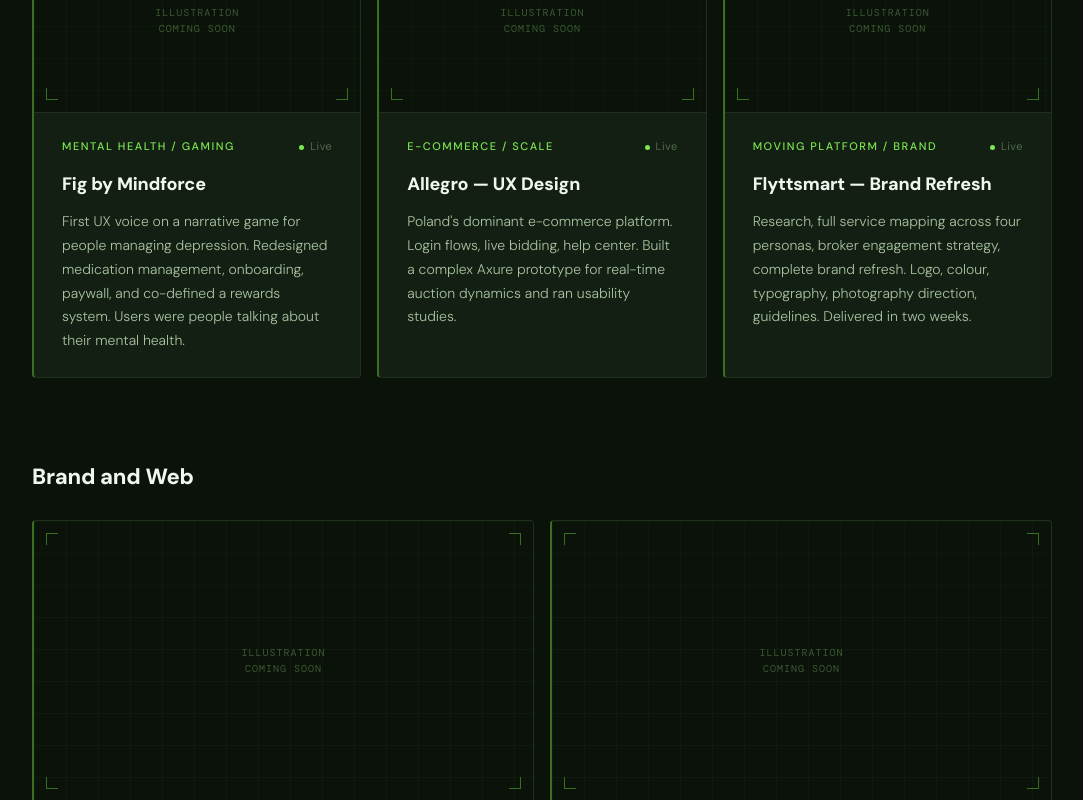
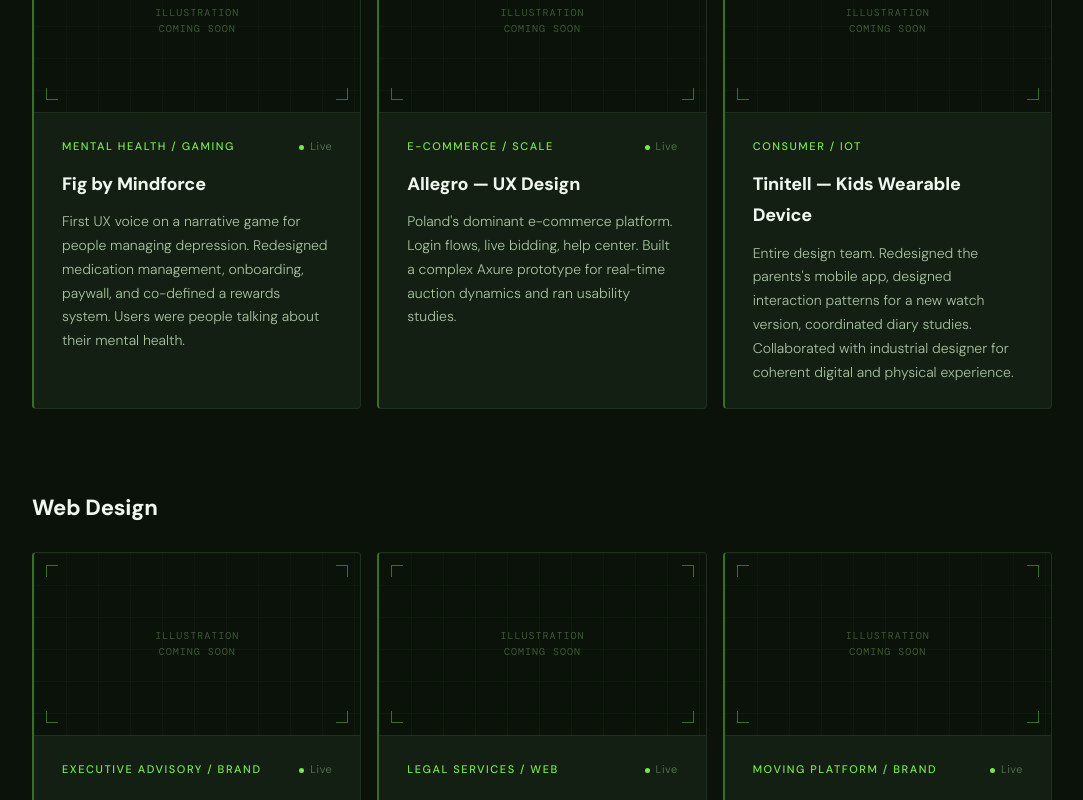
Before and after one commit to jo-kam/joanna-portfolio, a React (Vite) app: page / in a window 1280 px wide. Shown: the part 2700-3500 px from the top of the page, without its empty margins (98-1181 px from the left). Built offline with nearby package versions, Linux system fonts and the light colour scheme.

Commit message:
Rename section to Web Design, add Legalisering project

```diff
--- a/src/App.jsx
+++ b/src/App.jsx
@@ -326,10 +326,12 @@
     { label: "Mature Products — Real Users", description: "Changes here are measured, tested, and argued for.", projects: [
       { tag: "Mental Health / Gaming", title: "Fig by Mindforce", live: true, summary: "First UX voice on a narrative game for people managing depression. Redesigned medication management, onboarding, paywall, and co-defined a rewards system. Users were people talking about their mental health." },
       { tag: "E-commerce / Scale", title: "Allegro — UX Design", live: true, summary: "Poland's dominant e-commerce platform. Login flows, live bidding, help center. Built a complex Axure prototype for real-time auction dynamics and ran usability studies." },
+      { tag: "Consumer / IoT", title: "Tinitell — Kids Wearable Device", live: false, summary: "Entire design team. Redesigned the parents's mobile app, designed interaction patterns for a new watch version, coordinated diary studies. Collaborated with industrial designer for coherent digital and physical experience." },
+    ]},
+    { label: "Web Design", description: null, projects: [
+      { tag: "Executive Advisory / Brand", title: "9Yard Partner — Identity and Website", live: true, summary: "Full brand identity for an executive advisory consultancy. Logo, typography, deep charcoal and gold palette, pattern system, and Webflow website. Site is live at 9yardpartner.com." },
+      { tag: "Legal Services / Web", title: "Legalisering.se — Website Design", live: true, summary: "Full website design for a Swedish Notarius Publicus and document legalisation service. Multilingual audience across Swedish, English, and Norwegian. Implemented in WordPress. Site is live at legalisering.se." },
       { tag: "Moving Platform / Brand", title: "Flyttsmart — Brand Refresh", live: true, summary: "Research, full service mapping across four personas, broker engagement strategy, complete brand refresh. Logo, colour, typography, photography direction, guidelines. Delivered in two weeks." },
-    ]},
-    { label: "Brand and Web", description: null, projects: [
-      { tag: "Executive Advisory / Brand", title: "9Yard Partner — Identity and Website", live: true, summary: "Full brand identity for an executive advisory consultancy. Logo, typography, deep charcoal and gold palette, pattern system, and Webflow website. Site is live at 9yardpartner.com." },
       { tag: "Consumer / IoT", title: "Tinitell — Kids Wearable Device", live: false, summary: "Entire design team. Redesigned the parents' mobile app, designed interaction patterns for a new watch version, coordinated diary studies. Collaborated with industrial designer for coherent digital and physical experience." },
     ]},
   ];
```
